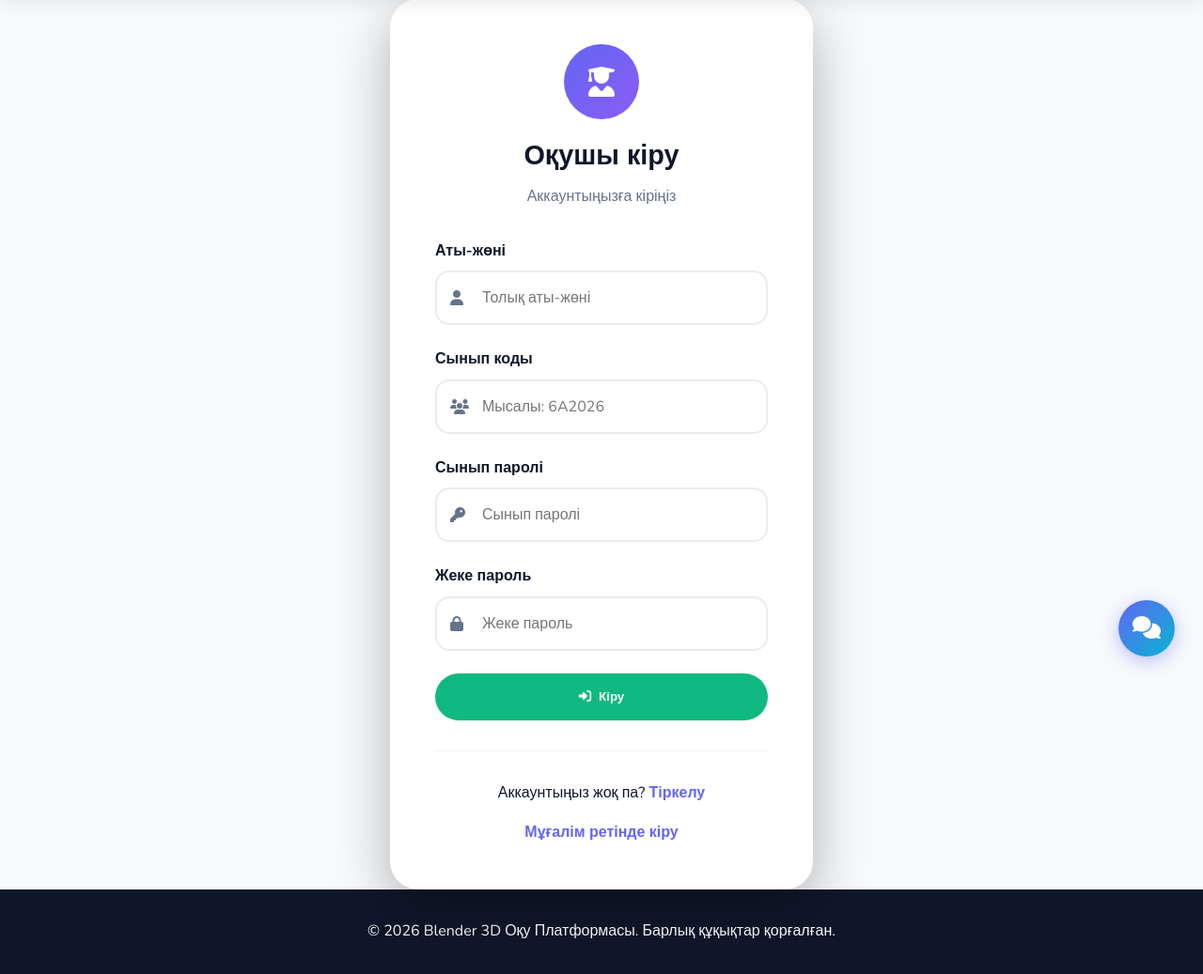
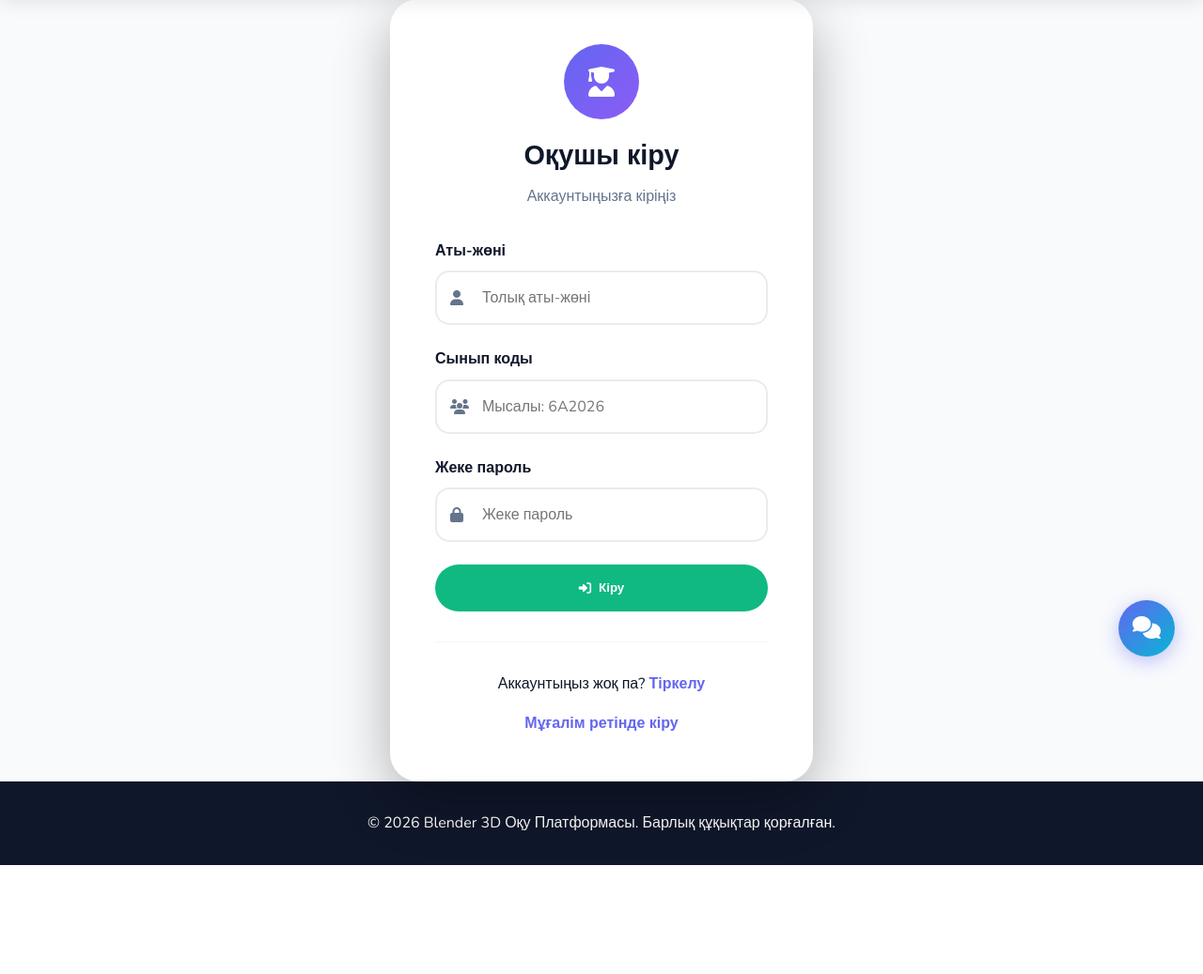
Before and after one commit to aliakbarovanurajym-cyber/BlenderEduu, a Flask app: page /login_student in a window 1280 px wide. Shown: the part 71-1108 px from the top of the page at 94% size. After the commit the page ends 992 px from the top, so only its background shows below. Run offline with Flask 3, Linux system fonts and the light colour scheme; some libraries are stand-ins or nearby versions.

Commit message:
login_student.html

```diff
--- a/templates/login_student.html
+++ b/templates/login_student.html
@@ -115,13 +115,6 @@
                 </div>
             </div>
 
-            <div class="form-group">
-                <label class="form-label">Сынып паролі</label>
-                <div class="form-icon">
-                    <i class="fas fa-key"></i>
-                    <input type="password" name="class_password" class="form-input" placeholder="Сынып паролі" required>
-                </div>
-            </div>
 
             <div class="form-group">
                 <label class="form-label">Жеке пароль</label>
```
